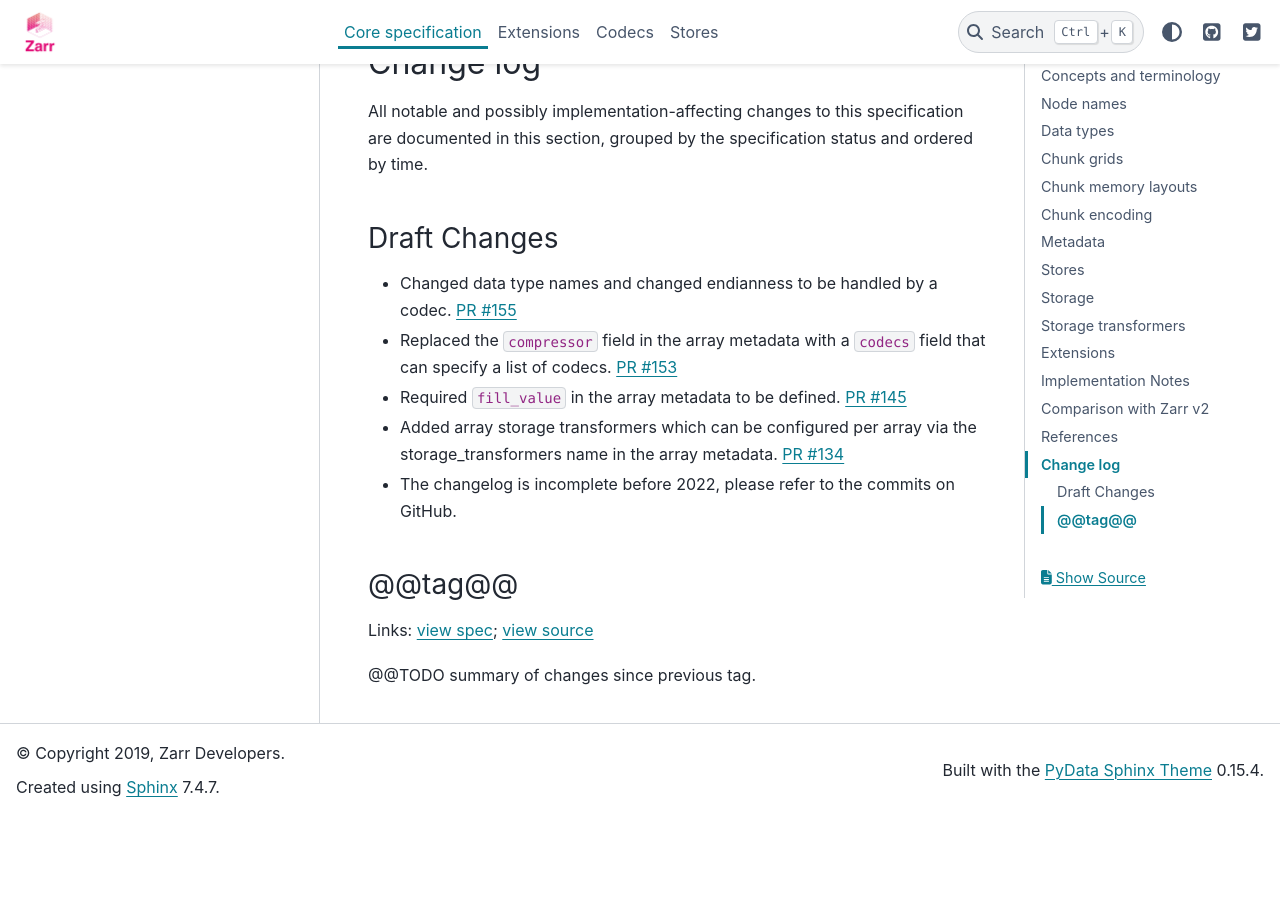
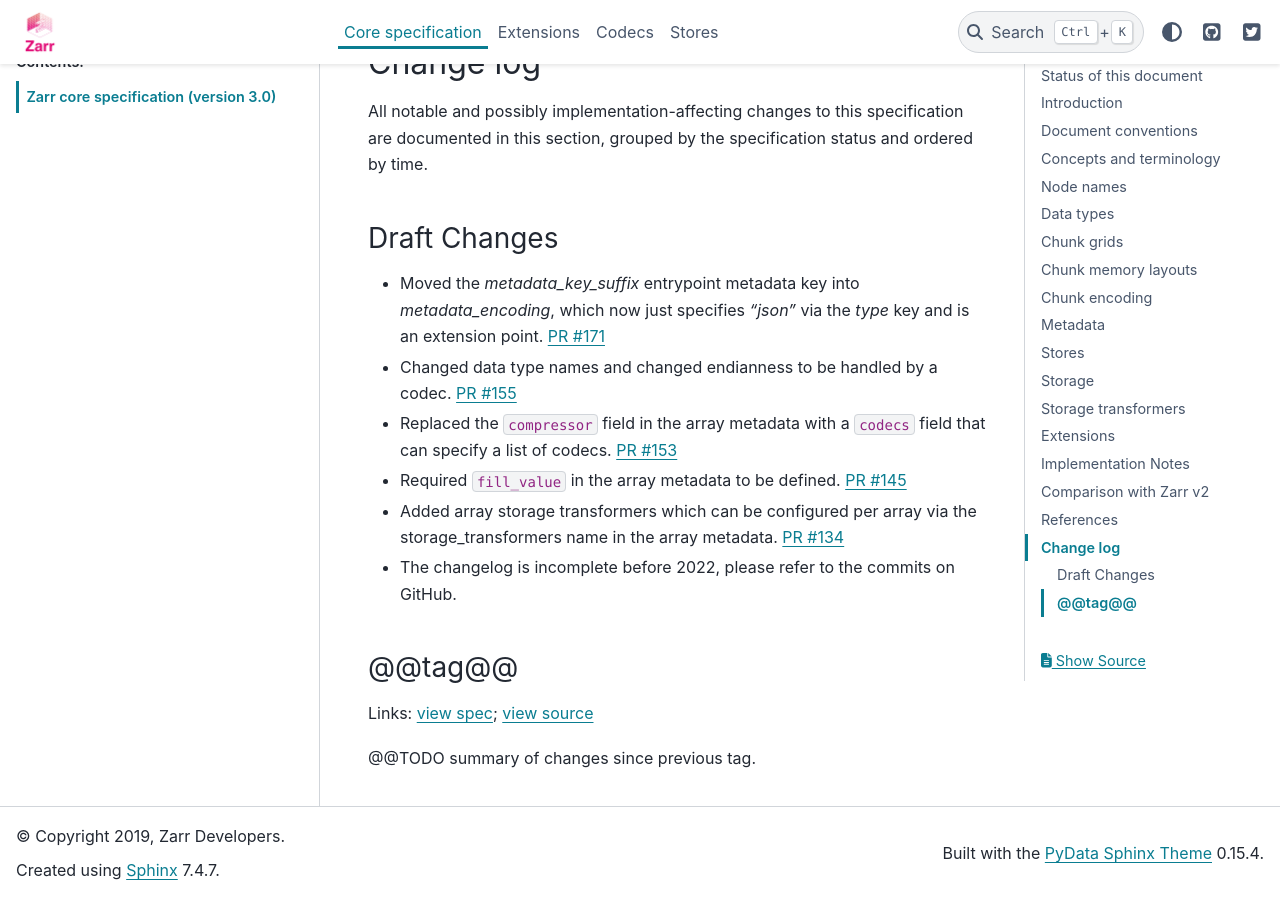
Before and after one commit to zarr-developers/zarr-specs, a Sphinx documentation site: the page built from docs/core/v3.0.rst, in a window 1280 px wide and 900 px high, scrolled down 41626 px. Built offline with Sphinx 7.4.7 and the PyData theme 0.15.4, drawn with Linux system fonts in a browser that asks for light colours; before the commit the page ends 42442 px from its top, so only the background shows below that.

Commit message:
add changelog entry

```diff
--- a/docs/core/v3.0.rst
+++ b/docs/core/v3.0.rst
@@ -1836,6 +1836,9 @@ by time.
 Draft Changes
 --------------------------
 
+- Moved the `metadata_key_suffix` entrypoint metadata key into `metadata_encoding`,
+  which now just specifies `"json"` via the `type` key and is an extension point.
+  `PR #171 <https://github.com/zarr-developers/zarr-specs/pull/171>`_
 - Changed data type names and changed endianness to be handled by a codec.
   `PR #155 <https://github.com/zarr-developers/zarr-specs/pull/155>`_
 - Replaced the ``compressor`` field in the array metadata with a ``codecs``
```
